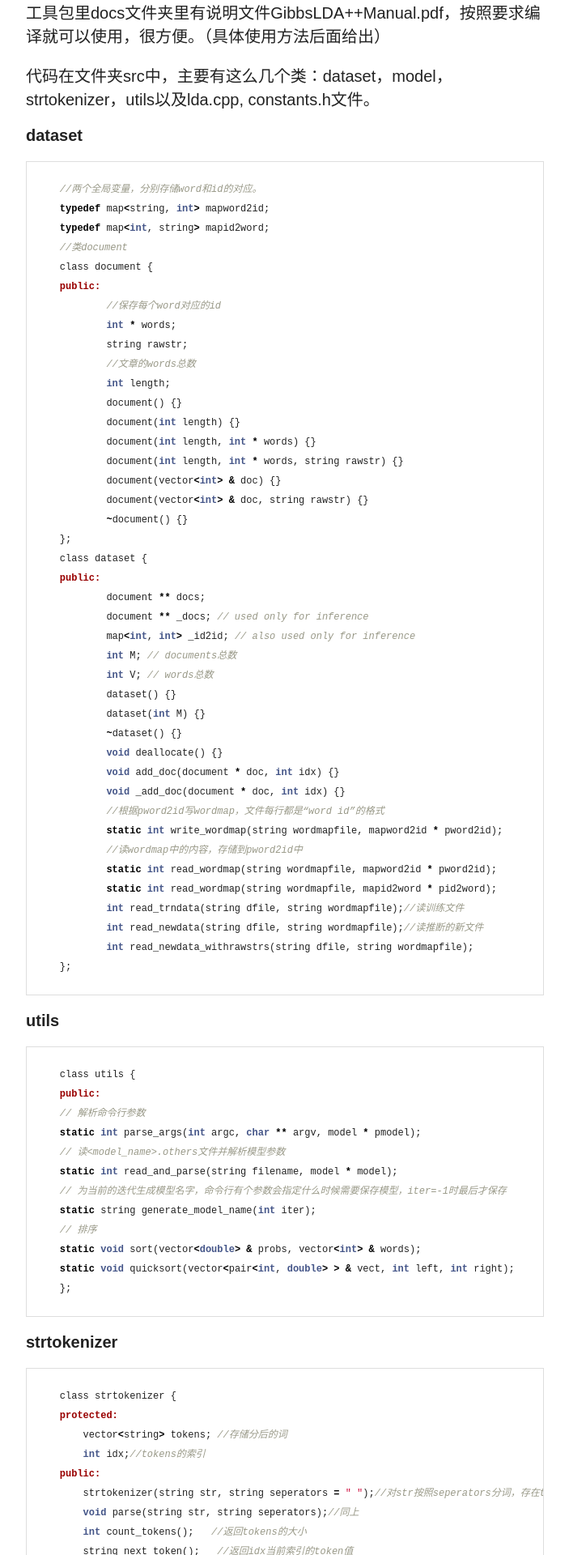
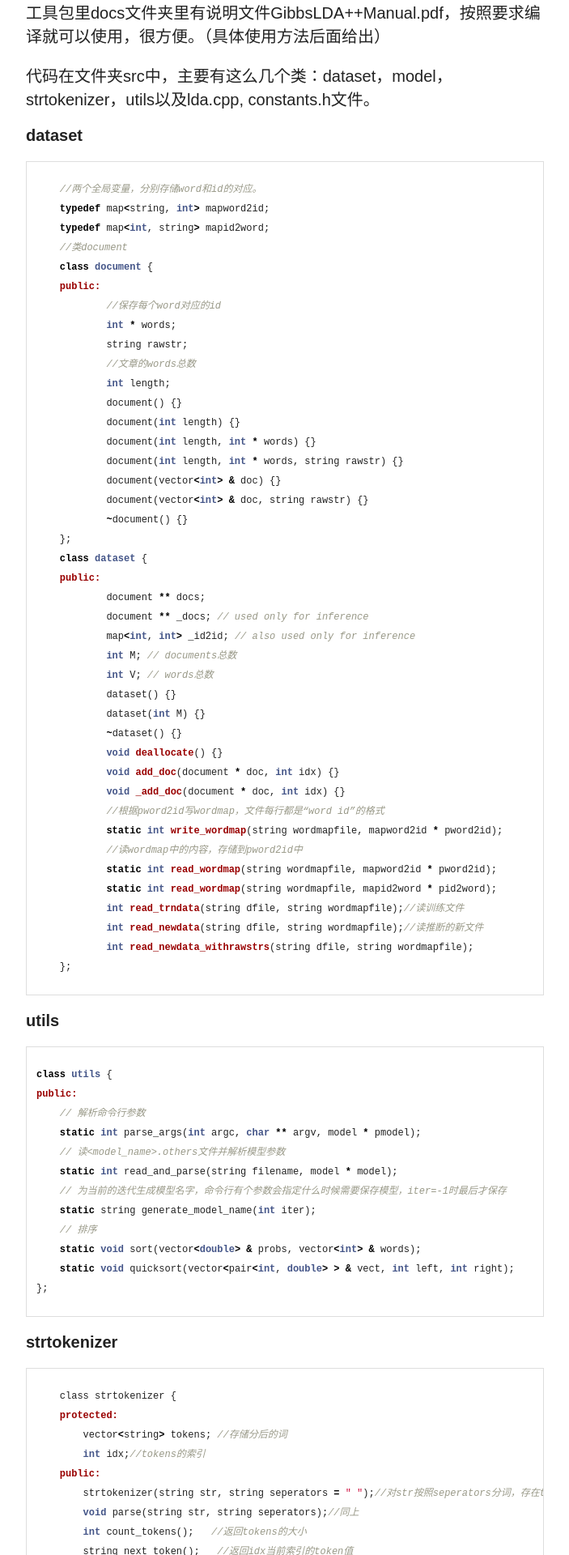
Before and after one commit to yimiwawa/yimiwawa.github.io, a Jekyll site: the page built from _posts/2014-03-26-LDA理解以及源码分析（二）.md, in a window 1280 px wide. Shown: the part 851-2771 px from the top of the page at 81% size, without its empty margins (318-1021 px from the left). Built offline with Jekyll 4.4.1, drawn with Linux system fonts in a browser that asks for light colours; nearby versions of some CDN libraries; Markdown is read by kramdown in place of the engine named in the settings; comment, search, counter and statistics services are not loaded.

Commit message:
LDA理解与分析

```diff
--- a/_posts/2014-03-26-LDA理解以及源码分析（二）.md
+++ b/_posts/2014-03-26-LDA理解以及源码分析（二）.md
@@ -32,7 +32,7 @@
 
 **dataset**
 
-{% highlight c%}
+{% highlight c++%}
     //两个全局变量，分别存储word和id的对应。
     typedef map<string, int> mapword2id;
     typedef map<int, string> mapid2word;
@@ -78,9 +78,9 @@
 
 **utils**
 
-{% highlight c%}
-    class utils {
-    public:
+{% highlight c++%}
+class utils {
+public:
     // 解析命令行参数
     static int parse_args(int argc, char ** argv, model * pmodel);
     // 读<model_name>.others文件并解析模型参数
@@ -90,7 +90,7 @@
     // 排序
     static void sort(vector<double> & probs, vector<int> & words);
     static void quicksort(vector<pair<int, double> > & vect, int left, int right);
-    };
+};
 {% endhighlight %}
 
 **strtokenizer**
```
